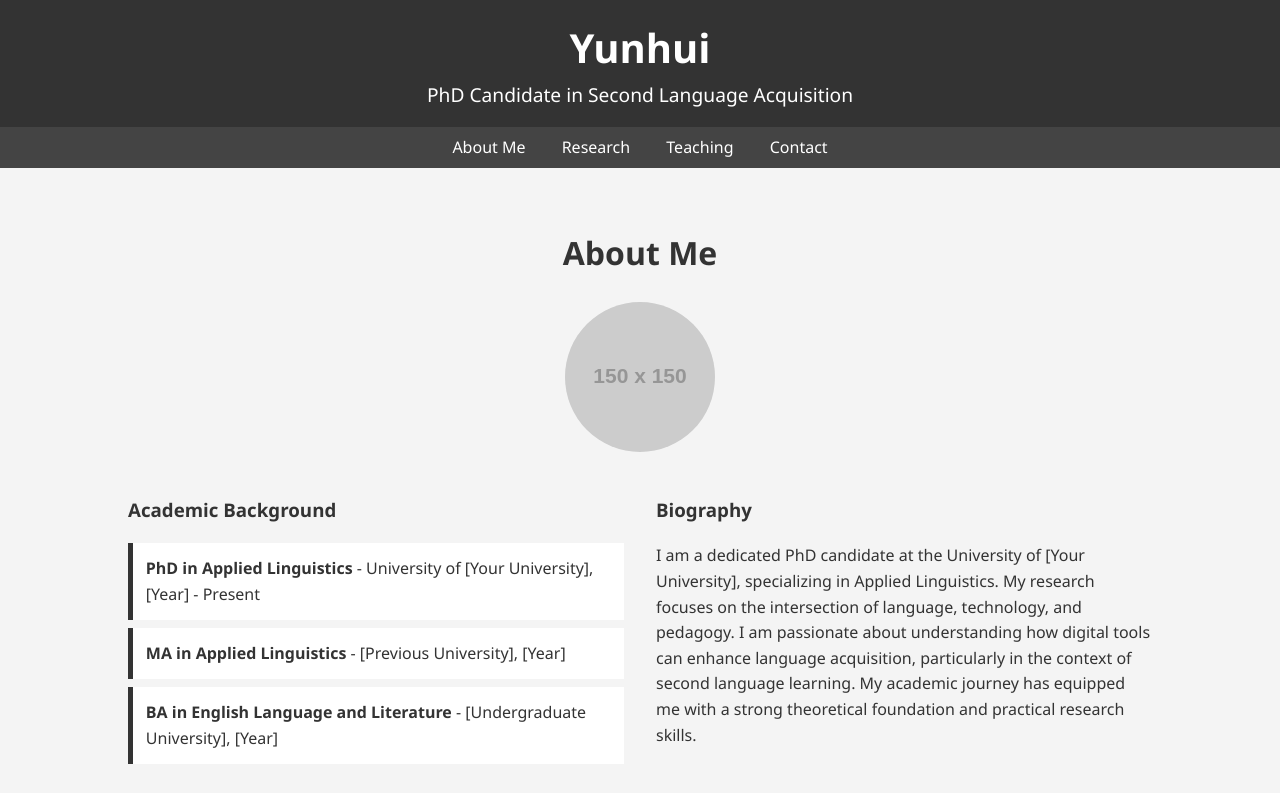
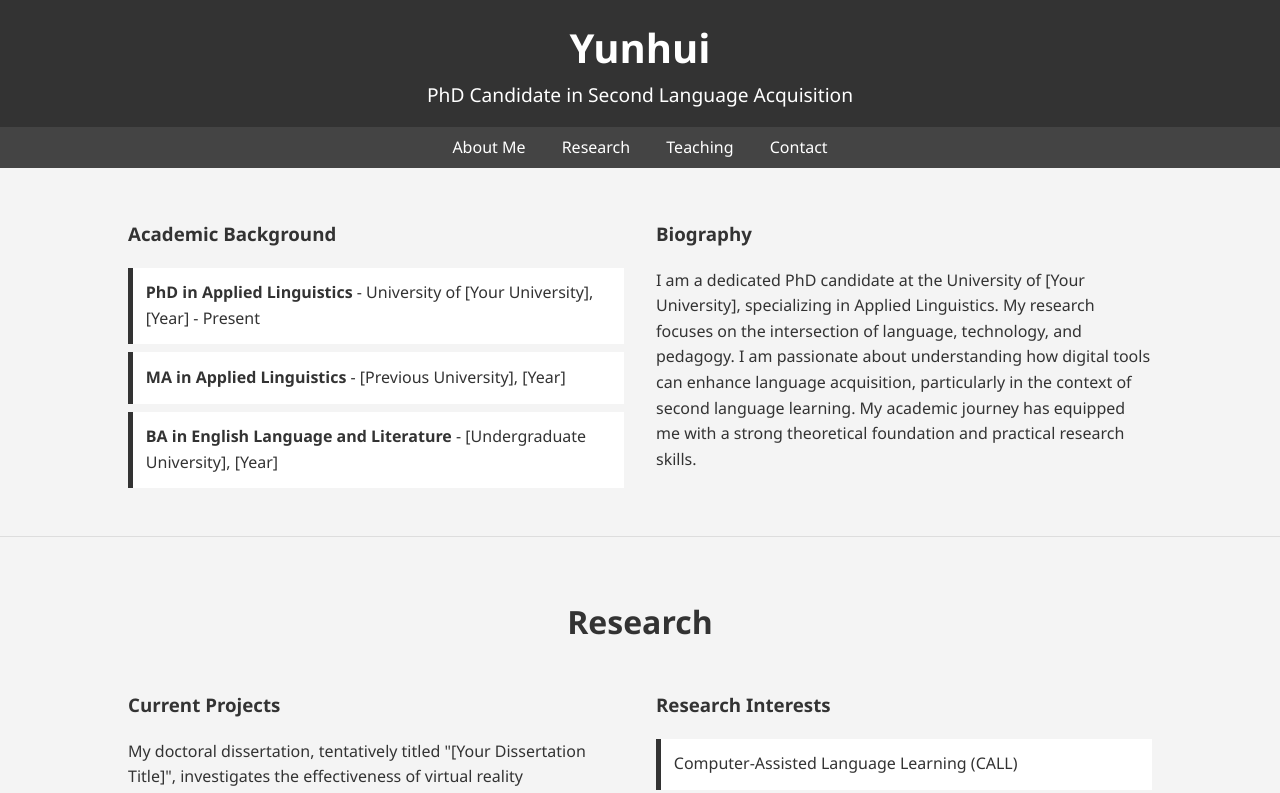
Before and after one commit to YannickCardini/yunhuijeong, a plain HTML site: page index.html in a window 1280 px wide. Shown: the top 793 px of the page. Drawn offline with Linux system fonts and the light colour scheme; placeholder pictures from the web are drawn by us.

Commit message:
Delete about me section

```diff
--- a/index.html
+++ b/index.html
@@ -4,7 +4,7 @@
 <head>
     <meta charset="UTF-8">
     <meta name="viewport" content="width=device-width, initial-scale=1.0">
-    <title>Jane Doe - Applied Linguistics PhD Candidate</title>
+    <title>Yunhui - Applied Linguistics PhD Candidate</title>
     <style>
         body {
             font-family: 'Segoe UI', Tahoma, Geneva, Verdana, sans-serif;
@@ -133,8 +133,6 @@
 
     <section id="about">
         <div class="container">
-            <h2 class="section-title">About Me</h2>
-            <img src="https://via.placeholder.com/150" alt="Jane Doe" class="profile-img">
             <div class="about-content">
                 <div class="content-left">
                     <h3>Academic Background</h3>
```
